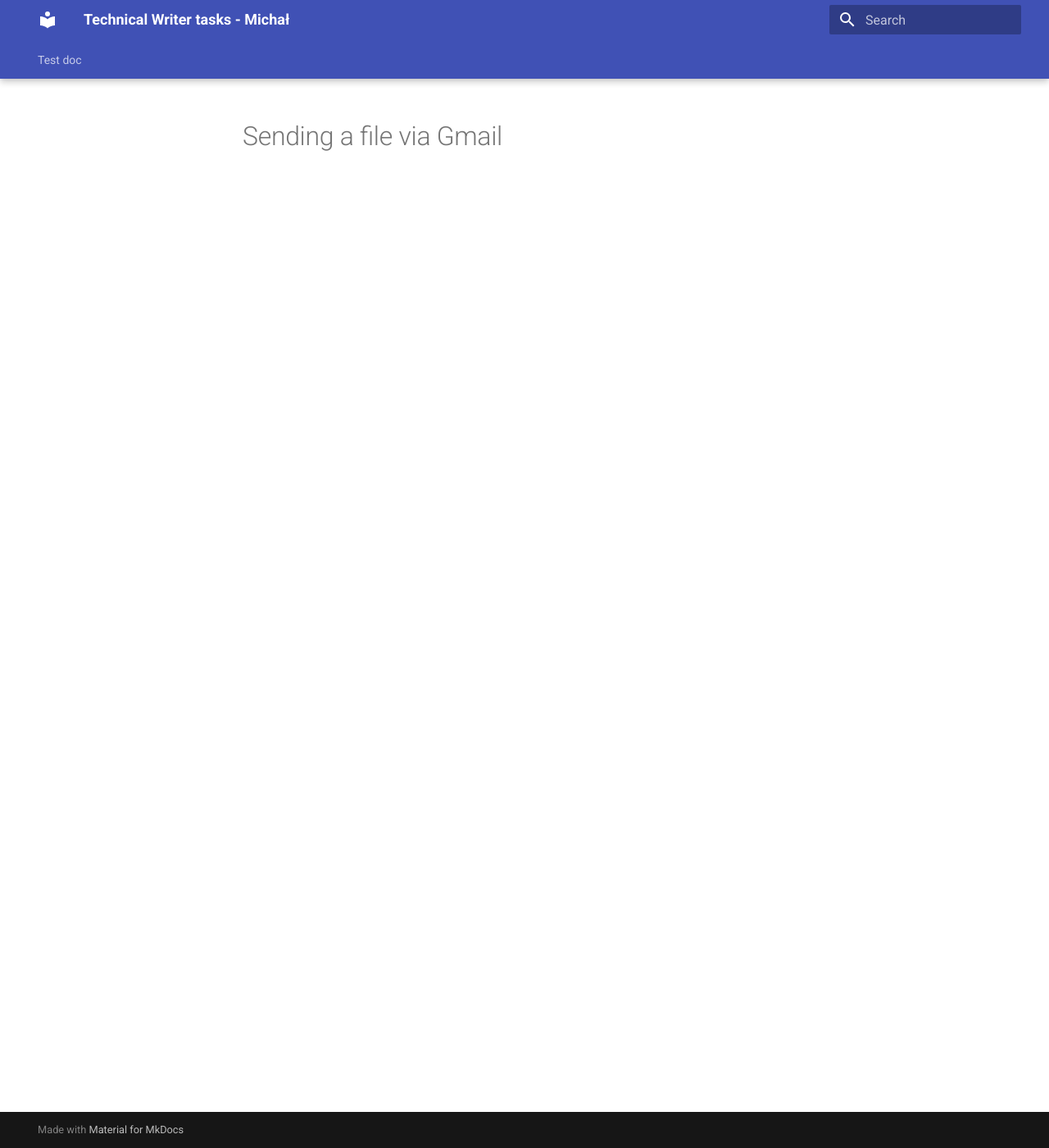
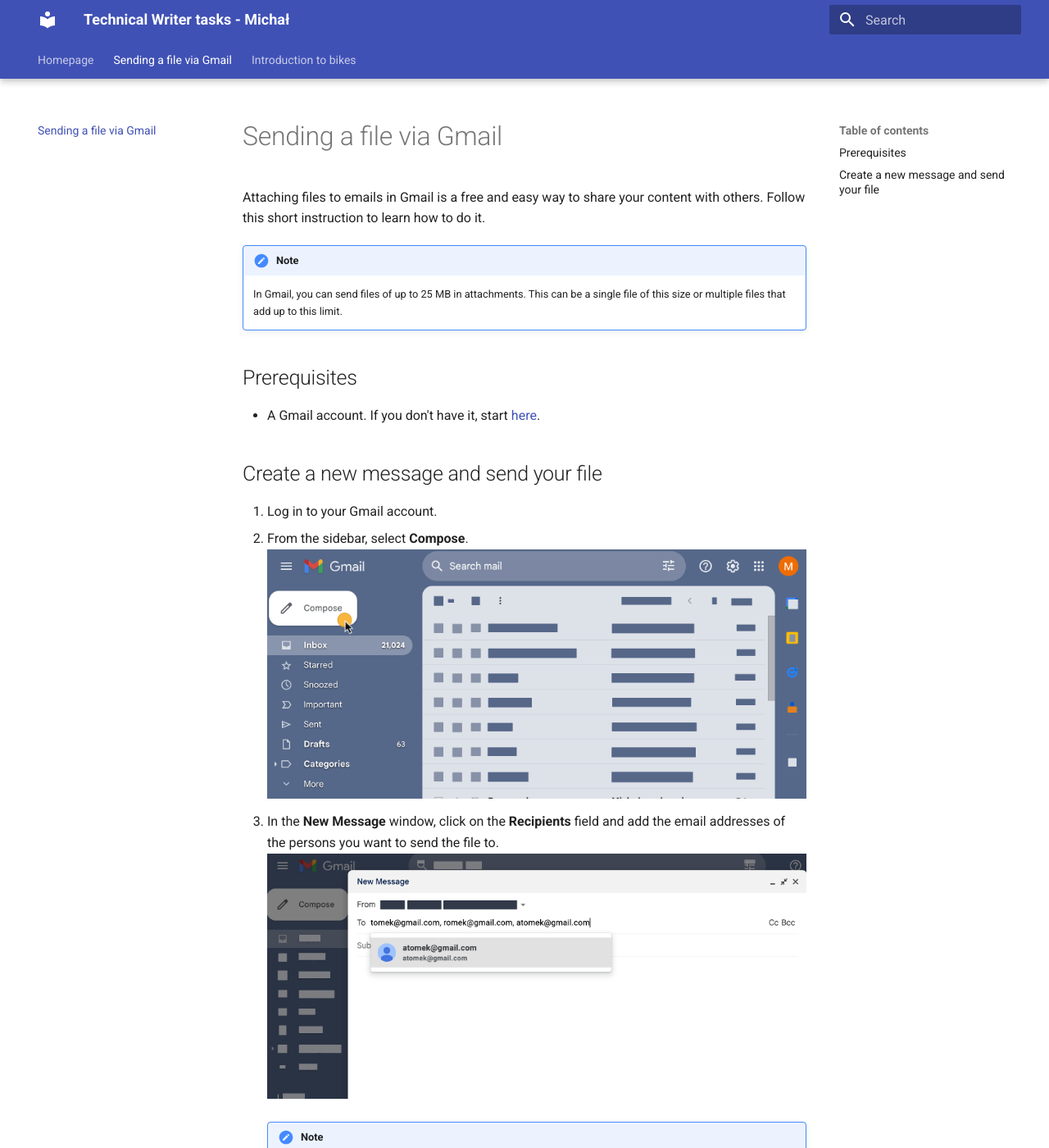
Before and after one commit to michal-writing/repo, an MkDocs documentation site: the page built from docs/send_email.md, in a window 1280 px wide and 1400 px high. Shown: the whole window at 82% size. Built offline with MkDocs 1.6.1 and Material for MkDocs 9.7.7, drawn with Linux system fonts in a browser that asks for light colours; some of the changed text lies outside the part shown.

Commit message:
Task 1 + task 2 stub

```diff
--- a/docs/index.md
+++ b/docs/index.md
@@ -1,4 +1,5 @@
-# Test doc
+# Homepage
 
 
-This is test text
+Hi!
+Welcome to
--- a/docs/send_email.md
+++ b/docs/send_email.md
@@ -1 +1,31 @@
 # Sending a file via Gmail
+
+Attaching files to emails in Gmail is a free and easy way to share your content with others. Follow this short instruction to learn how to do it.
+
+!!! note
+    In Gmail, you can send files of up to 25 MB in attachments. This can be a single file of this size or multiple files that add up to this limit.
+
+## Prerequisites
+
+- A Gmail account. If you don't have it, start [here](https://support.google.com/mail/answer/56256?hl=en).
+
+## Create a new message and send your file
+
+0. Log in to your Gmail account.
+0. From the sidebar, select **Compose**.
+    ![Compose a new email](images/compose.png)
+0. In the **New Message** window, click on the **Recipients** field and add the email addresses of the persons you want to send the file to.
+    ![Add recipients](images/recipients.png)
+
+    !!! note
+        In case of multiple recipients, separate the addresses with a comma or semicolon.
+
+0. Optionally, in the **Subject** field, provide the subject for your email.
+0. In the message toolbar, click on the paper clip icon.
+    ![Attach file](images/attach.png)
+0. In the file selector box that appears, find and select your file, then click **Open**.
+0. After a while, the file is attached. If you're ready to go, click **Send**.
+    ![Send file](images/send.png)
+0. In case you didn't add a subject and text in the message, Gmail will prompt you to confirm. Click **OK**, or **Cancel** to add message text.
+    ![Confirm](images/prompt.png)
+That's it! You've just shared your content with the wider world.
--- a/mkdocs.yml
+++ b/mkdocs.yml
@@ -35,3 +35,5 @@ markdown_extensions:
           - overrides/.icons
 nav:
    - index.md
+   - send_email.md
+   - bike.md
```
Also changed, not shown: docs/bike.md (added, +11 -0 lines), docs/images/attach.png (added), docs/images/compose.png (added), docs/images/prompt.png (added), docs/images/recipients.png (added), docs/images/send.png (added).
